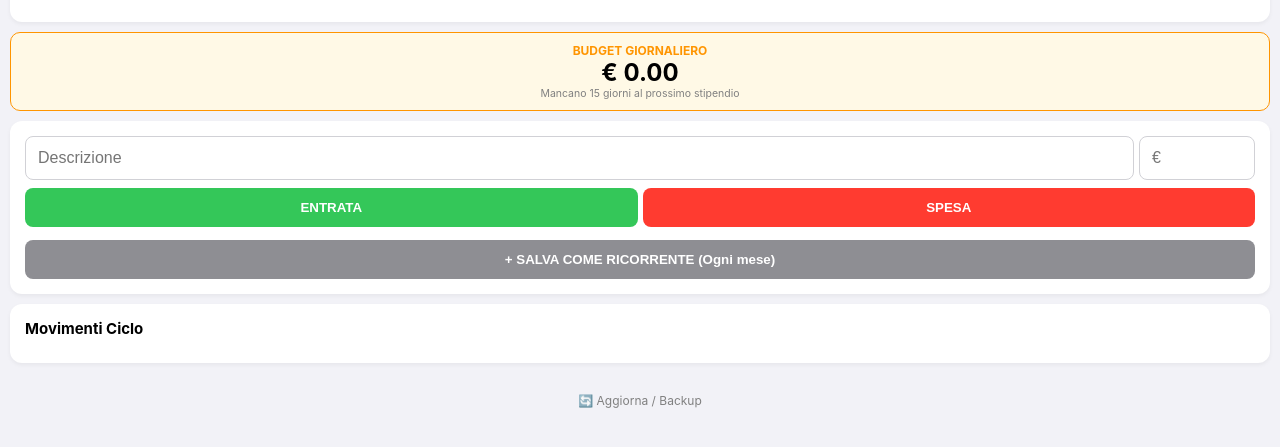
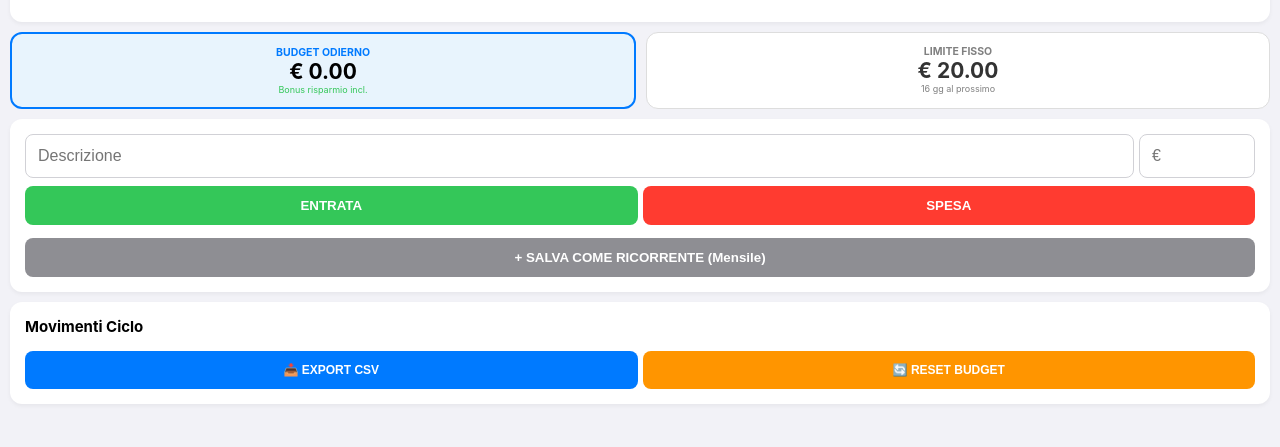
Before and after one commit to gigimarino-ops/Bank-Wallet, a plain HTML site: page index.html in a window 1280 px wide. Shown: the part 95-542 px from the top of the page. Drawn offline with Linux system fonts and the light colour scheme.

Commit message:
index.html

```diff
--- a/index.html
+++ b/index.html
@@ -4,18 +4,31 @@
     <meta charset="UTF-8">
     <meta name="viewport" content="width=device-width, initial-scale=1.0, maximum-scale=1.0, user-scalable=no">
     <title>Wallet Auto-Fisse</title>
+
+    <!-- Configurazione iPhone 8: Icona Rossa e Tema -->
+    <link rel="apple-touch-icon" href="https://placeholder.com">
     <meta name="apple-mobile-web-app-capable" content="yes">
+    <meta name="apple-mobile-web-app-status-bar-style" content="black-translucent">
+    <meta name="theme-color" content="#FF3B30">
+
     <style>
-        :root { --bg: #f2f2f7; --card: #ffffff; --blue: #007aff; --red: #ff3b30; --green: #34c759; --orange: #ff9500; }
+        :root { --bg: #f2f2f7; --card: #ffffff; --blue: #007aff; --red: #ff3b30; --green: #34c759; --orange: #ff9500; --light-blue: #e8f4fd; }
         body { font-family: -apple-system, sans-serif; background: var(--bg); margin: 0; padding: 10px; font-size: 15px; }
         .card { background: var(--card); padding: 15px; border-radius: 12px; box-shadow: 0 2px 4px rgba(0,0,0,0.05); margin-bottom: 10px; }
         .nav-mese { text-align: center; font-weight: bold; color: var(--blue); font-size: 0.9em; }
         #saldo { font-size: 2.3em; font-weight: bold; text-align: center; margin: 10px 0; }
-        .daily-advice { text-align: center; padding: 10px; border-radius: 10px; background: #fff9e6; border: 1px solid var(--orange); margin-bottom: 10px; }
+
+        /* Nuove celle Budget */
+        .budget-container { display: flex; gap: 10px; margin-bottom: 10px; }
+        .budget-cell { flex: 1; padding: 12px; border-radius: 12px; text-align: center; border: 1px solid #ddd; }
+        .dinamica { background: var(--light-blue); border: 2px solid var(--blue); }
+        .fissa-card { background: white; }
+
         .input-row { display: flex; gap: 5px; margin-bottom: 8px; }
         input { border: 1px solid #d1d1d6; padding: 12px; border-radius: 8px; font-size: 16px; width: 100%; -webkit-appearance: none; }
-        .btn { border: none; padding: 12px; border-radius: 8px; color: white; font-weight: bold; flex: 1; }
+        .btn { border: none; padding: 12px; border-radius: 8px; color: white; font-weight: bold; flex: 1; cursor: pointer; }
         .item { display: flex; justify-content: space-between; padding: 12px 0; border-bottom: 1px solid #f2f2f7; align-items: center; }
+        .data-mov { font-size: 0.7em; color: gray; display: block; }
         .badge-fissa { font-size: 0.7em; background: #eee; padding: 2px 5px; border-radius: 4px; color: #666; }
     </style>
 </head>
@@ -26,10 +39,18 @@
         <div id="saldo">€ 0.00</div>
     </div>
 
-    <div class="daily-advice">
-        <div style="font-size: 0.8em; color: var(--orange); font-weight: bold;">BUDGET GIORNALIERO</div>
-        <div id="daily-limit" style="font-size: 1.6em; font-weight: bold;">€ 0.00</div>
-        <div id="days-left" style="font-size: 0.7em; color: gray;"></div>
+    <!-- Nuove Celle Richieste -->
+    <div class="budget-container">
+        <div class="budget-cell dinamica">
+            <div style="font-size: 0.7em; color: var(--blue); font-weight: bold;">BUDGET ODIERNO</div>
+            <div id="daily-limit" style="font-size: 1.4em; font-weight: bold;">€ 0.00</div>
+            <div id="bonus-label" style="font-size: 0.6em; color: var(--green);">Bonus risparmio incl.</div>
+        </div>
+        <div id="card-giornaliera" class="budget-cell fissa-card">
+            <div style="font-size: 0.7em; color: gray; font-weight: bold;">LIMITE FISSO</div>
+            <div id="fixed-threshold" style="font-size: 1.4em; font-weight: bold; color: #333;">€ 20.00</div>
+            <div id="days-left" style="font-size: 0.6em; color: gray;">- giorni al 23</div>
+        </div>
     </div>
 
     <div class="card">
@@ -41,20 +62,24 @@
             <button class="btn" style="background:var(--green)" onclick="aggiungi('IN')">ENTRATA</button>
             <button class="btn" style="background:var(--red)" onclick="aggiungi('OUT')">SPESA</button>
         </div>
-        <button class="btn" style="background:#8e8e93; width:100%; margin-top:5px;" onclick="aggiungi('FIX')">+ SALVA COME RICORRENTE (Ogni mese)</button>
+        <button class="btn" style="background:#8e8e93; width:100%; margin-top:5px;" onclick="aggiungi('FIX')">+ SALVA COME RICORRENTE (Mensile)</button>
     </div>
 
     <div class="card">
         <div style="font-weight: bold; margin-bottom: 10px;">Movimenti Ciclo</div>
         <div id="lista"></div>
+
+        <div style="display: flex; gap: 5px; margin-top: 15px;">
+            <button class="btn" style="background:var(--blue); font-size: 0.8em;" onclick="esportaCSV()">📥 EXPORT CSV</button>
+            <button class="btn" style="background:var(--orange); font-size: 0.8em;" onclick="resetBonus()">🔄 RESET BUDGET</button>
+        </div>
     </div>
-
-    <div style="text-align:center; font-size:0.8em; color:gray; padding:20px;" onclick="location.reload()">🔄 Aggiorna / Backup</div>
 
     <script>
         let movimenti = JSON.parse(localStorage.getItem('wallet_v7')) || [];
         let ricorrenti = JSON.parse(localStorage.getItem('ricorrenti')) || [];
         let giornoStipendio = 23;
+        const SOGLIA_FISSA = 20.00;
 
         function getLimitiCiclo() {
             const oggi = new Date();
@@ -64,42 +89,34 @@
             return { inizio, fine };
         }
 
-        // Funzione che inserisce le spese fisse se siamo in un nuovo ciclo
-        function checkRicorrenti() {
-            const { inizio } = getLimitiCiclo();
-            ricorrenti.forEach(r => {
-                // Controlla se questa spesa fissa esiste già in questo ciclo
-                const esiste = movimenti.some(m => m.desc === r.desc && new Date(m.dataISO) >= inizio);
-                if (!esiste) {
-                    movimenti.unshift({
-                        desc: r.desc,
-                        importo: r.importo,
-                        tipo: 'OUT',
-                        isFissa: true,
-                        dataISO: inizio.toISOString() // La segna al primo giorno del ciclo
-                    });
-                }
-            });
-        }
-
         function aggiornaUI() {
-            checkRicorrenti();
             const lista = document.getElementById('lista');
             lista.innerHTML = '';
             const { inizio, fine } = getLimitiCiclo();
             const oggi = new Date();
+            oggi.setHours(0,0,0,0);
 
             document.getElementById('ciclo-testo').innerText = `CICLO: ${inizio.toLocaleDateString()} - ${fine.toLocaleDateString()}`;
 
-            let entrate = 0, uscite = 0;
-            movimenti.forEach((m, idx) => {
+            let entrate = 0, uscite = 0, usciteOggi = 0;
+
+            movimenti.forEach((m) => {
                 const dataM = new Date(m.dataISO);
                 if (dataM >= inizio) {
                     const val = parseFloat(m.importo);
                     if(m.tipo === 'IN') entrate += val; else uscite += val;
+
+                    // Calcolo spese di oggi per alert cella fissa
+                    const dataM_SenzaOra = new Date(m.dataISO);
+                    dataM_SenzaOra.setHours(0,0,0,0);
+                    if(dataM_SenzaOra.getTime() === oggi.getTime() && m.tipo === 'OUT') usciteOggi += val;
+
                     lista.innerHTML += `
                         <div class="item">
-                            <div><b>${m.desc}</b> ${m.isFissa ? '<span class="badge-fissa">FISSA</span>' : ''}</div>
+                            <div>
+                                <span class="data-mov">${dataM.toLocaleDateString()}</span>
+                                <b>${m.desc}</b> ${m.isFissa ? '<span class="badge-fissa">FISSA</span>' : ''}
+                            </div>
                             <div style="font-weight:bold; color:${m.tipo === 'IN' ? 'var(--green)' : 'var(--red)'}" onclick="elimina('${m.dataISO}')">
                                 ${m.tipo === 'IN' ? '+' : '-'}€${val.toFixed(2)}
                             </div>
@@ -107,13 +124,26 @@
                 }
             });
 
-            const saldo = entrate - uscite;
-            document.getElementById('saldo').innerText = `€ ${saldo.toFixed(2)}`;
-            const diffGiorni = Math.ceil((fine - oggi + 1000) / (24*60*60*1000));
-            const limite = saldo > 0 ? (saldo / Math.max(diffGiorni, 1)) : 0;
+            const saldoTotale = entrate - uscite;
+            document.getElementById('saldo').innerText = `€ ${saldoTotale.toFixed(2)}`;
 
-            document.getElementById('daily-limit').innerText = `€ ${limite.toFixed(2)}`;
-            document.getElementById('days-left').innerText = `Mancano ${diffGiorni} giorni al prossimo stipendio`;
+            // LOGICA BUDGET DINAMICO
+            const diffGiorniMancanti = Math.ceil((fine - oggi + 1) / (24*60*60*1000));
+            const budgetDinamico = saldoTotale > 0 ? (saldoTotale / Math.max(diffGiorniMancanti, 1)) : 0;
+            document.getElementById('daily-limit').innerText = `€ ${budgetDinamico.toFixed(2)}`;
+            document.getElementById('days-left').innerText = `${diffGiorniMancanti} gg al prossimo`;
+
+            // LOGICA CELLA FISSA (ROSSA SE SFORI 20€ OGGI)
+            const cardFissa = document.getElementById('card-giornaliera');
+            if (usciteOggi > SOGLIA_FISSA) {
+                cardFissa.style.background = "#fff2f2";
+                cardFissa.style.borderColor = "var(--red)";
+                document.getElementById('fixed-threshold').style.color = "var(--red)";
+            } else {
+                cardFissa.style.background = "white";
+                cardFissa.style.borderColor = "#ddd";
+                document.getElementById('fixed-threshold').style.color = "#333";
+            }
 
             localStorage.setItem('wallet_v7', JSON.stringify(movimenti));
             localStorage.setItem('ricorrenti', JSON.stringify(ricorrenti));
@@ -125,23 +155,38 @@
 
             if(tipo === 'FIX') {
                 ricorrenti.push({ desc: d, importo: e });
-                alert("Salvata come spesa ricorrente per ogni mese!");
+                alert("Spesa fissa salvata!");
             } else {
                 movimenti.unshift({ desc: d, importo: e, tipo: tipo, dataISO: new Date().toISOString() });
             }
-
             document.getElementById('desc').value = ''; document.getElementById('euro').value = '';
             aggiornaUI();
+        }
+
+        function esportaCSV() {
+            let csv = "Data;Descrizione;Tipo;Importo\n";
+            movimenti.forEach(m => {
+                csv += `${new Date(m.dataISO).toLocaleDateString()};${m.desc};${m.tipo};${m.importo}\n`;
+            });
+            const blob = new Blob([csv], { type: 'text/csv' });
+            const url = window.URL.createObjectURL(blob);
+            const a = document.createElement('a');
+            a.href = url;
+            a.download = 'wallet_export.csv';
+            a.click();
+        }
+
+        function resetBonus() {
+            if(confirm("Vuoi resettare tutti i movimenti del ciclo attuale?")) {
+                const { inizio } = getLimitiCiclo();
+                movimenti = movimenti.filter(m => new Date(m.dataISO) < inizio);
+                aggiornaUI();
+            }
         }
 
         function elimina(iso) {
             if(confirm("Eliminare voce?")) {
                 movimenti = movimenti.filter(m => m.dataISO !== iso);
-                // Se elimini una fissa dal ciclo, chiediamo se vuoi rimuoverla anche dalle future
-                if(confirm("Vuoi rimuoverla anche dalle spese fisse automatiche dei prossimi mesi?")) {
-                    const descDaRimuovere = movimenti.find(m => m.dataISO === iso)?.desc;
-                    ricorrenti = ricorrenti.filter(r => r.desc !== descDaRimuovere);
-                }
                 aggiornaUI();
             }
         }
```
